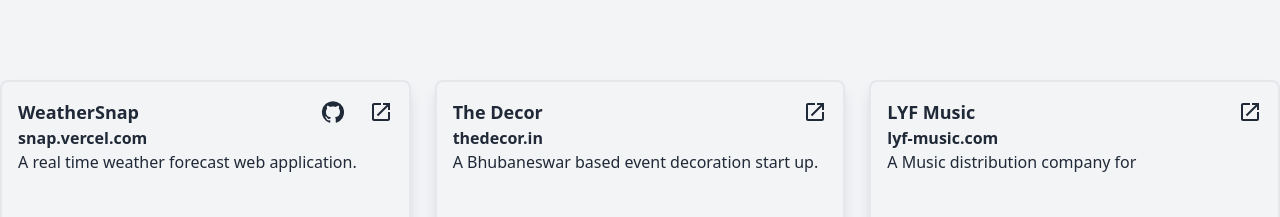
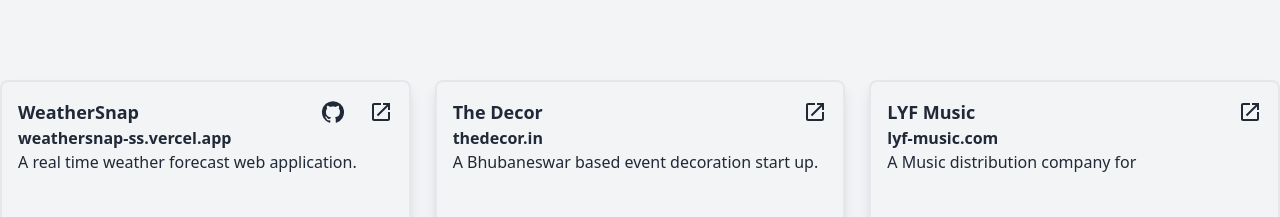
Before and after one commit to s-soumyakanta/s-soumyakanta, a Next.js app: page / in a window 1280 px wide. Shown: the part 1640-1857 px from the top of the page. Built offline with nearby package versions, Linux system fonts and the light colour scheme; no server answers.

Commit message:
minor change url of weathersnap changed

```diff
--- a/src/components/Work.tsx
+++ b/src/components/Work.tsx
@@ -24,7 +24,7 @@ const Work = () => {
         github: "https://github.com/s-soumyakanta/weather-app",
         live: "https://s-soumyakanta.github.io/weather-app/",
       },
-      url: "snap.vercel.com",
+      url: "weathersnap-ss.vercel.app",
       image: "/weathersnap.png",
       tags: ["React","Redux Toolkit", "TailwindCSS"],
     },
```
